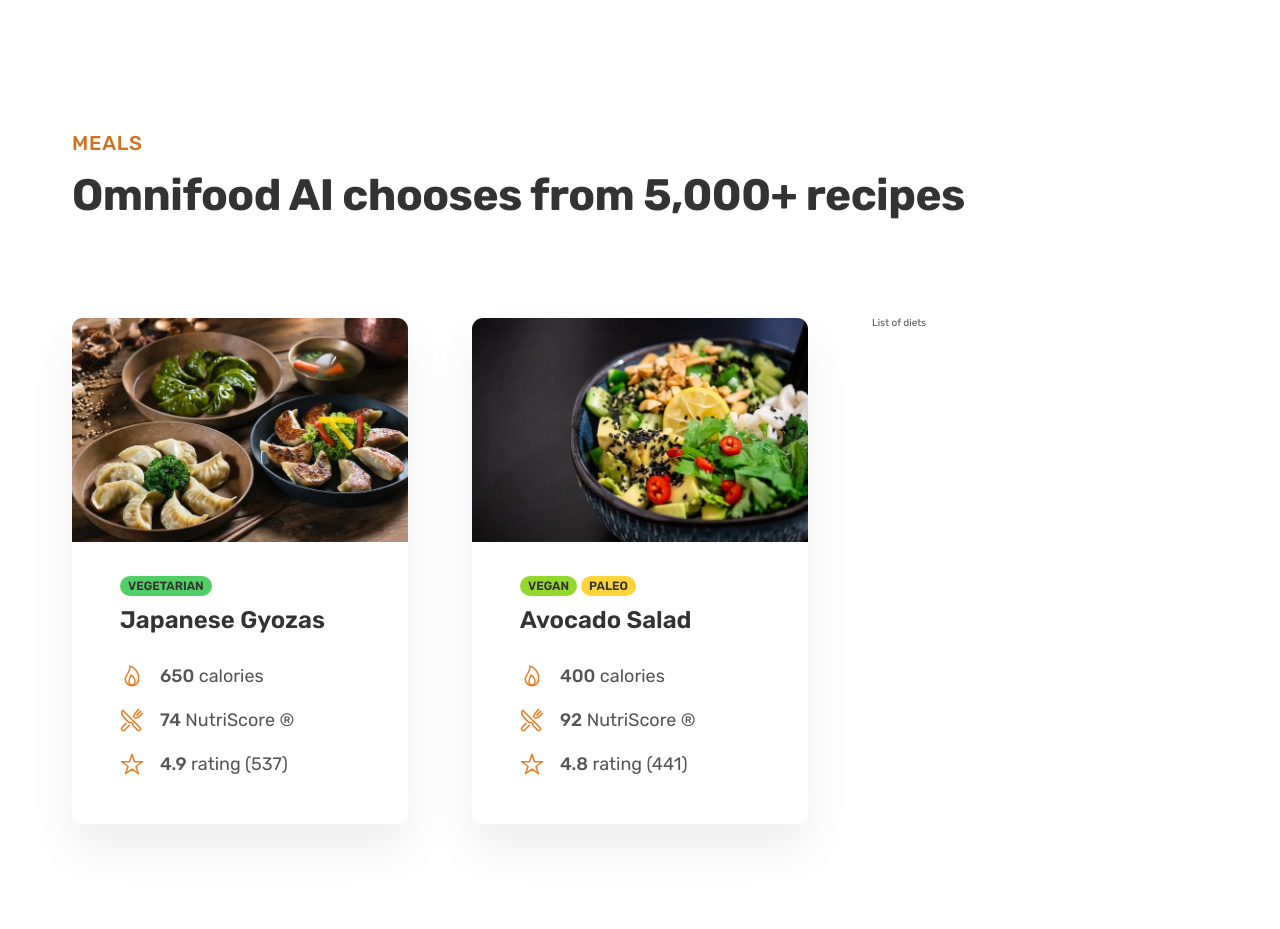
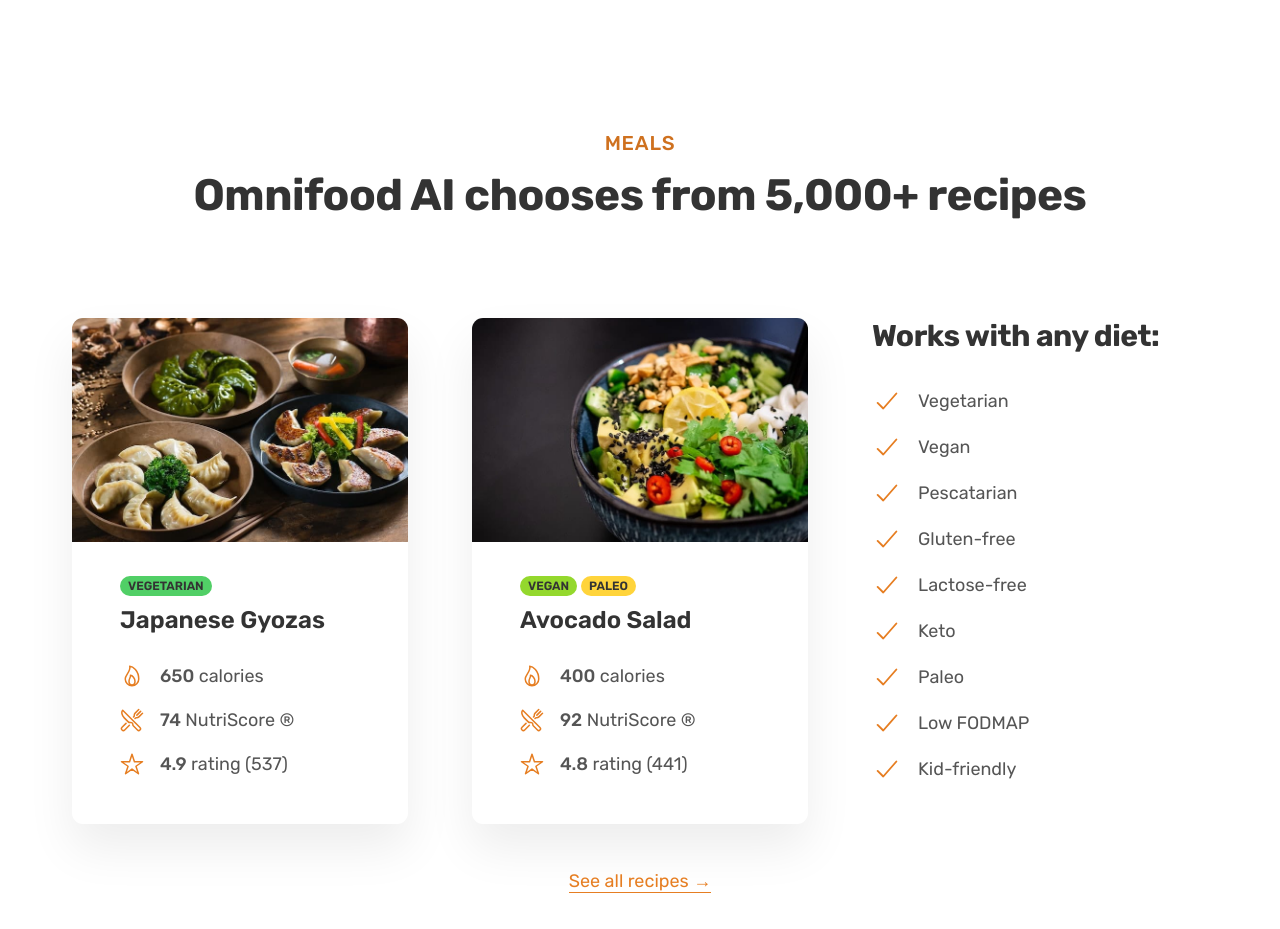
Before and after one commit to LasekM/Omnifood-Projekt, a plain HTML site: page index.html in a window 1280 px wide. Shown: the part 2580-3509 px from the top of the page. Drawn offline with nearby package versions, Linux system fonts and the light colour scheme.

Commit message:
meals section- all
adding list and link

```diff
--- a/css/general.css
+++ b/css/general.css
@@ -140,6 +140,22 @@ body {
   box-shadow: inset 0 0 0 3px #fff;
 }
 
+.link:link,
+.link:visited {
+  display: inline-block;
+  color: #e67e22;
+  text-decoration: none;
+  border-bottom: 1px solid currentColor;
+  padding-bottom: 2px;
+  transition: all 0.3s;
+}
+
+.link:hover,
+.link:active {
+  color: #cf711f;
+  border-bottom: 1px solid transparent;
+}
+
 .margin-right-sm {
   margin-right: 1.6rem !important;
 }
@@ -172,6 +188,14 @@ body {
   align-items: center;
 }
 
+.center-text {
+  text-align: center;
+}
+
+.margin-bottom-md {
+  margin-bottom: 4.8rem !important;
+}
+
 strong {
   font-weight: 500;
 }
--- a/css/style.css
+++ b/css/style.css
@@ -216,6 +216,12 @@
   box-shadow: 0 2.4rem 4.8rem rgba(0, 0, 0, 0.075);
   border-radius: 11px;
   overflow: hidden;
+  transition: all 0.4s;
+}
+
+.meal:hover {
+  transform: translateY(-1.2rem);
+  box-shadow: 0 4.2rem 6.4rem rgba(0, 0, 0, 0.06);
 }
 
 .meal-content {
@@ -280,3 +286,28 @@
   width: 2.4rem;
   color: #e67e22;
 }
+
+.list {
+  list-style: none;
+  display: flex;
+  flex-direction: column;
+  gap: 1.6rem;
+}
+
+.list-item {
+  font-size: 1.8rem;
+  display: flex;
+  align-items: center;
+  gap: 1.6rem;
+}
+
+.list-icon {
+  width: 3rem;
+  height: 3rem;
+  color: #e67e22;
+}
+
+.all-recipes {
+  text-align: center;
+  font-size: 1.8rem;
+}
--- a/index.html
+++ b/index.html
@@ -157,13 +157,13 @@
       </section>
 
       <section class="section-meals">
-        <div class="container">
+        <div class="container center-text">
           <span class="subheading">Meals</span>
           <h2 class="heading-secondary">
             Omnifood AI chooses from 5,000+ recipes
           </h2>
         </div>
-        <div class="container grid grid--3--cols">
+        <div class="container grid grid--3--cols margin-bottom-md">
           <div class="meal">
             <img
               src="img/meals/meal-1.jpg"
@@ -225,7 +225,51 @@
               </ul>
             </div>
           </div>
-          <div class="list">List of diets</div>
+          <div class="diets">
+            <h3 class="heading-tertiary">Works with any diet:</h3>
+            <ul class="list">
+              <li class="list-item">
+                <ion-icon class="list-icon" name="checkmark-outline"></ion-icon>
+                <span>Vegetarian</span>
+              </li>
+              <li class="list-item">
+                <ion-icon class="list-icon" name="checkmark-outline"></ion-icon>
+                <span>Vegan</span>
+              </li>
+              <li class="list-item">
+                <ion-icon class="list-icon" name="checkmark-outline"></ion-icon>
+                <span>Pescatarian</span>
+              </li>
+              <li class="list-item">
+                <ion-icon class="list-icon" name="checkmark-outline"></ion-icon>
+                <span>Gluten-free</span>
+              </li>
+              <li class="list-item">
+                <ion-icon class="list-icon" name="checkmark-outline"></ion-icon>
+                <span>Lactose-free</span>
+              </li>
+              <li class="list-item">
+                <ion-icon class="list-icon" name="checkmark-outline"></ion-icon>
+                <span>Keto</span>
+              </li>
+              <li class="list-item">
+                <ion-icon class="list-icon" name="checkmark-outline"></ion-icon>
+                <span>Paleo</span>
+              </li>
+              <li class="list-item">
+                <ion-icon class="list-icon" name="checkmark-outline"></ion-icon>
+                <span>Low FODMAP</span>
+              </li>
+              <li class="list-item">
+                <ion-icon class="list-icon" name="checkmark-outline"></ion-icon>
+                <span>Kid-friendly</span>
+              </li>
+            </ul>
+          </div>
+        </div>
+
+        <div class="container all-recipes">
+          <a href="#" class="link">See all recipes &rarr;</a>
         </div>
       </section>
     </main>
```
